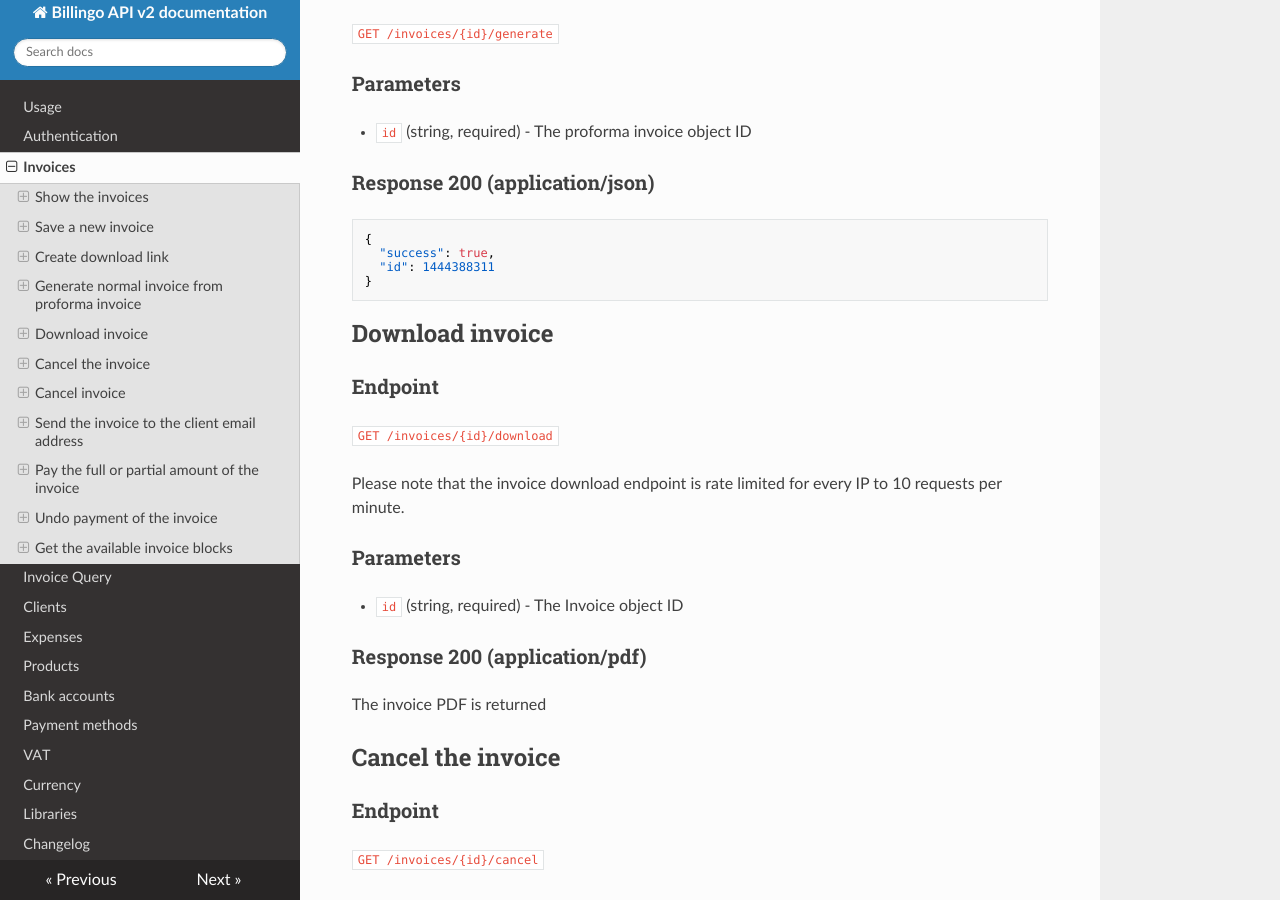
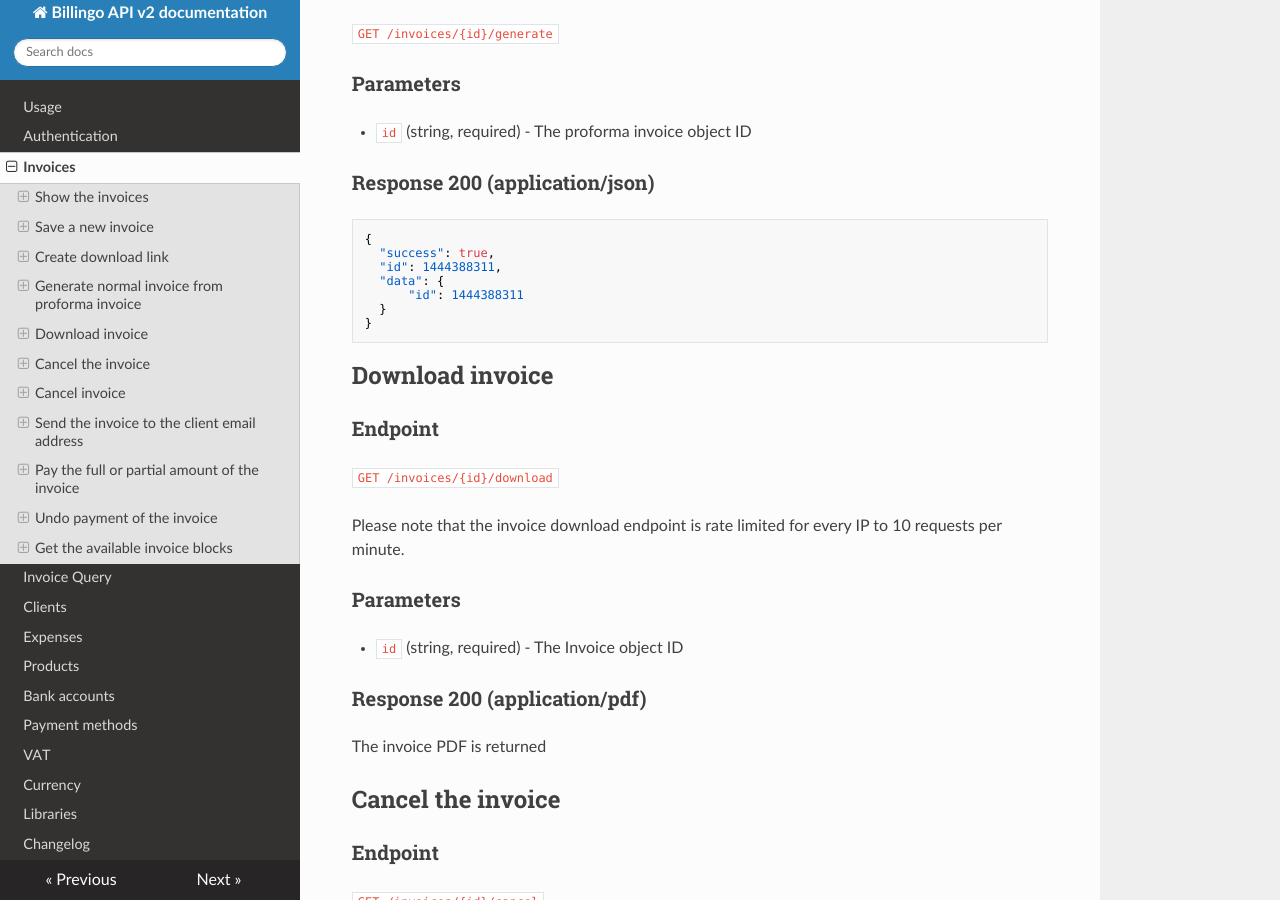
Before and after one commit to octonull/Billingo-API-docs, an MkDocs documentation site: the page built from docs/invoices.md, in a window 1280 px wide and 900 px high, scrolled down 3773 px. Built offline with MkDocs 1.6.1, drawn with Linux system fonts in a browser that asks for light colours; nearby versions of some CDN libraries; old or Windows-style settings are respelled for this version of MkDocs.

Commit message:
Fix /invoices/{id}/generate

````diff
--- a/docs/invoices.md
+++ b/docs/invoices.md
@@ -212,7 +212,10 @@ Every item can be set by the gross price. The API will automatically calculate t
 ```json
 {
   "success": true,
-  "id": 1444388311
+  "id": 1444388311,
+  "data": {
+      "id": 1444388311
+  }
 }
 ```
 
````
